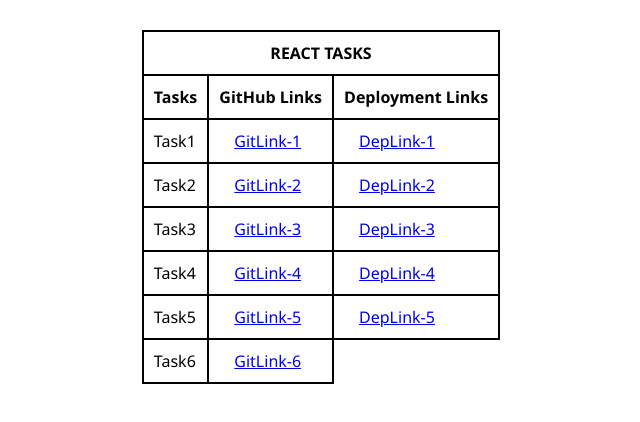
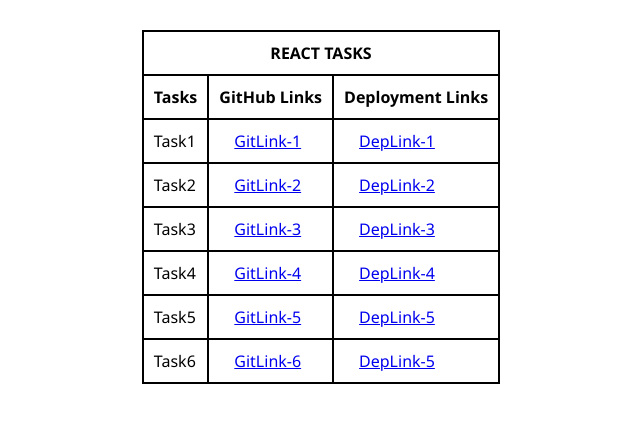
Before and after one commit to kusumajlkm/react_tasks, a plain HTML site: page index.html in a window 1280 px wide. Shown: the whole page, without its empty margins (319-959 px from the left). Drawn offline with Linux system fonts and the light colour scheme.

Commit message:
Update index.html

```diff
--- a/index.html
+++ b/index.html
@@ -58,7 +58,7 @@
             <tr>
                 <td>Task6</td>
                 <td><a href="https://github.com/kusumajlkm/react_task_6/tree/main">GitLink-6</a></td>
-
+                <td><a href="https://react-task-6-gia8.vercel.app/">DepLink-5</a></td>
             </tr>
         </table>
     </center>
```
